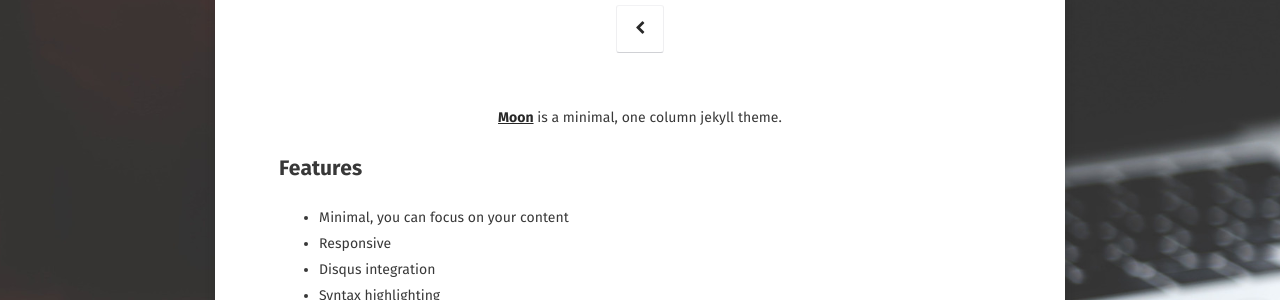
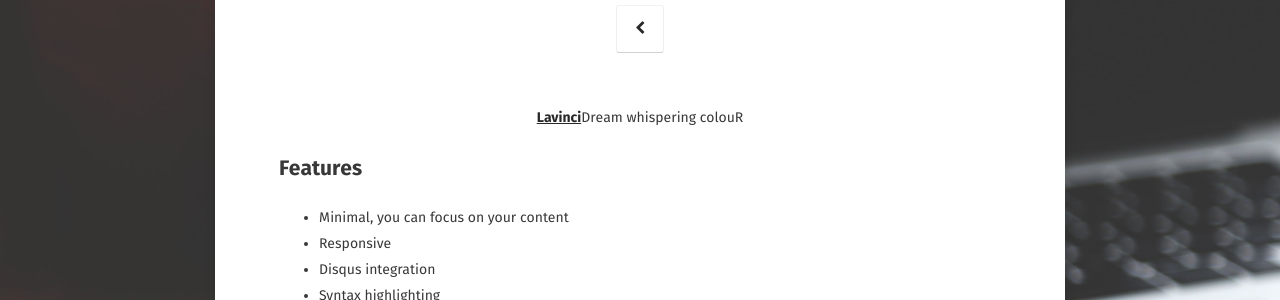
Before and after one commit to Lavinci/lavinci.github.io, a Jekyll site: the page built from about/index.md, in a window 1280 px wide. Shown: the part 184-484 px from the top of the page. Built offline with Jekyll 4.4.1, drawn with Linux system fonts in a browser that asks for light colours; some web fonts are replaced.

Commit message:
change Motto

```diff
--- a/about/index.md
+++ b/about/index.md
@@ -6,7 +6,7 @@ date: 2016-03-21
 comments: false
 ---
 
-<center><a href="http://www.lavinci.top"><b>Moon</b></a> is a minimal, one column jekyll theme.</center>
+<center><a href="http://www.lavinci.top"><b>Lavinci</b></a>Dream whispering colouR</center>
 
 ## Features
 * Minimal, you can focus on your content
```
